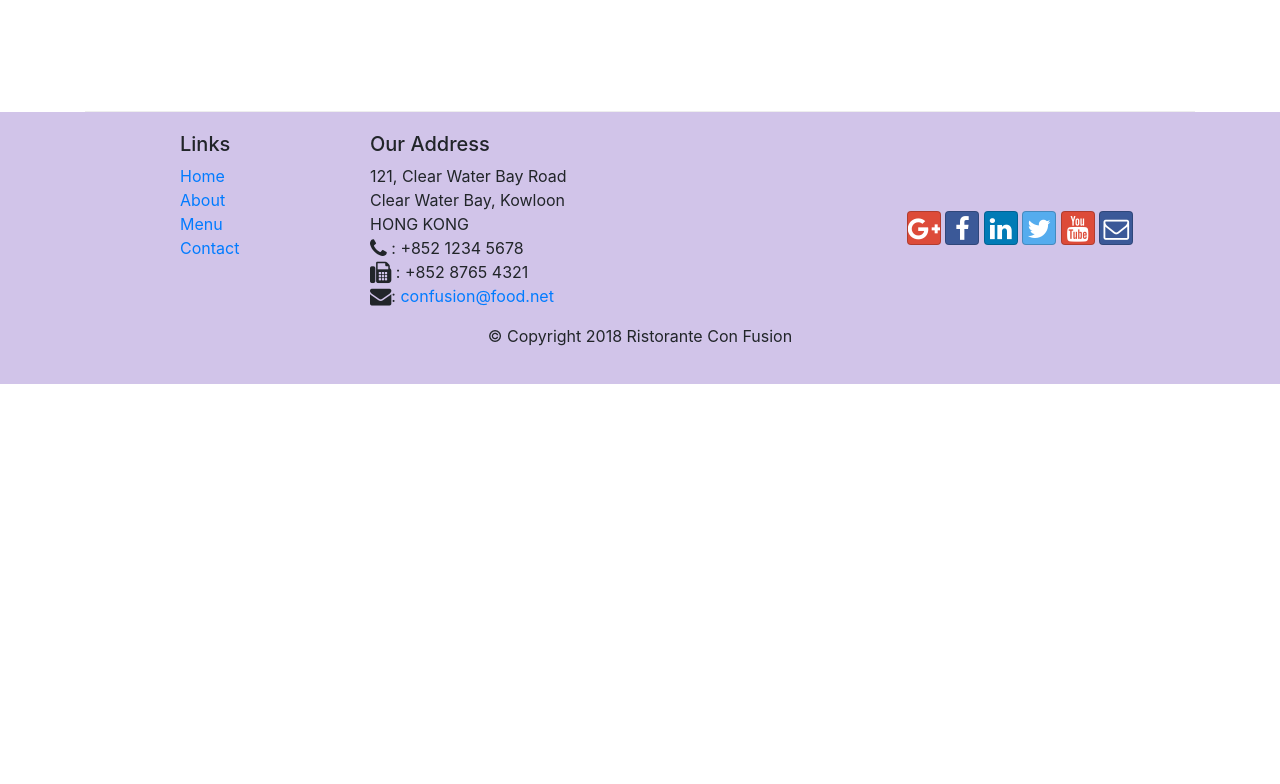
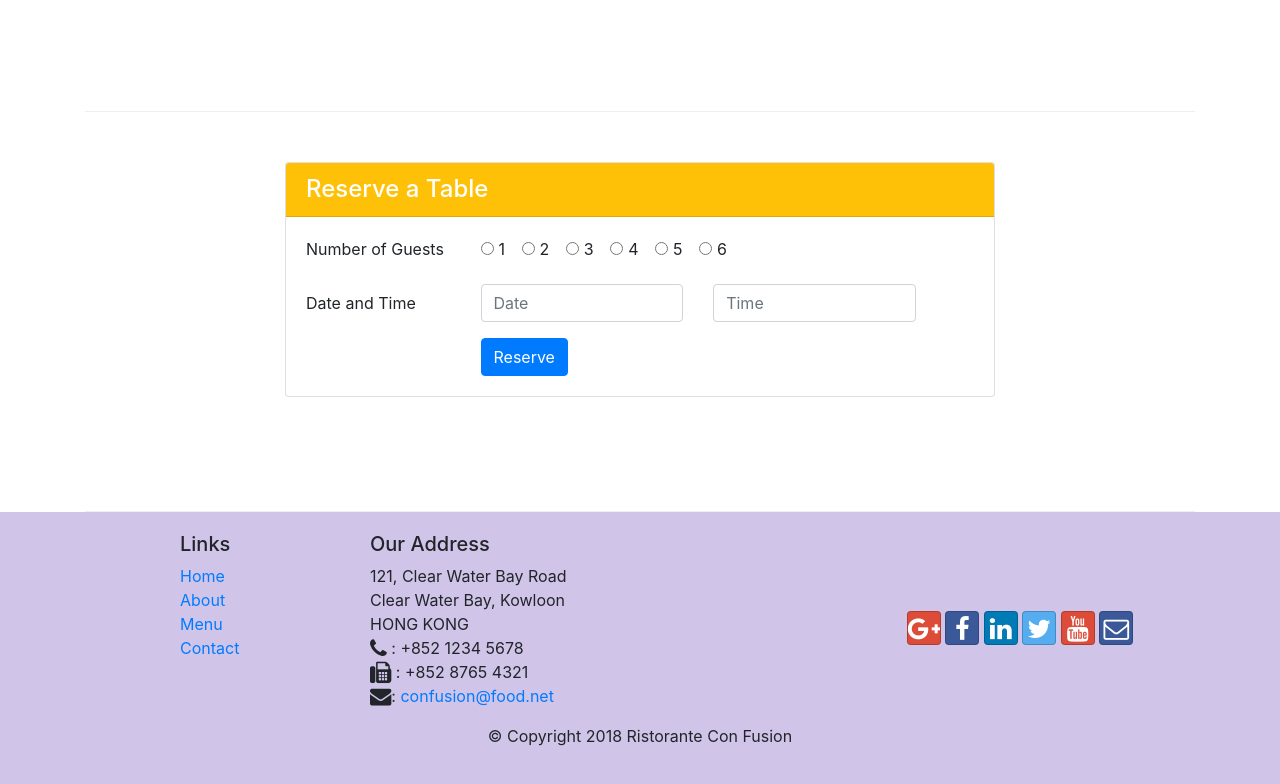
Before and after one commit to angingen/coursera-exercises, a website: page index.html in a window 1280 px wide. Shown: the part 1422-2206 px from the top of the page. Before the commit the page ends 1806 px from the top, so only its background shows below. Drawn offline with nearby package versions, Linux system fonts and the light colour scheme.

Commit message:
assignment 2 and tabs

```diff
--- a/css/styles.css
+++ b/css/styles.css
@@ -37,4 +37,12 @@ body {
 
 .navbar-dark {
 	background-color: #512DA8;
+
 }
+
+.tab-content {
+	border-left: 1px solid #ddd;
+	border-right: 1px solid #ddd;
+	border-bottom: 1px solid #ddd;
+	padding: 10px;
+}
--- a/index.html
+++ b/index.html
@@ -41,8 +41,13 @@
                     <h1>Ristorante con Fusion</h1>
                     <p>We take inspiration from the World's best cuisines, and create a unique fusion experience. Our lipsmacking creations will tickle your culinary senses!</p>
                 </div>
+
                 <div class="col-12 col-sm align-self-center">
                     <img src="img/logo.png" class="img-fluid">
+                </div>
+
+                <div class="col-12 col-sm align-self-center">
+                    <a class="btn btn-warning btn-sm btn-block" role="button" href="#reservation"><strong>Reserve Table</strong></a>
                 </div>
             </div>
         </div>
@@ -56,7 +61,7 @@
             <div class="col col-sm order-sm-first col-md">
 
                 <div class="media">
-                    <img src="img/uthappizza.png" alt="uthappizza" class="d-flex mr-3 img-tumbnail align-self-center">
+                    <img src="img/uthappizza.png" alt="uthappizza" class="d-flex mr-3 img-thumbnail align-self-center">
                     <div class="media-body">
                         <h2 class="mt-0">Uthappizza <span class="badge badge-danger">HOT</span> <span class="badge badge-pill badge-secondary">$4.99</span></h2>
                         <p class="d-none d-sm-block">A unique combination of Indian Uthappam (pancake) and Italian pizza, topped with Cerignola olives, ripe vine cherry tomatoes, Vidalia onion, Guntur chillies and Buffalo Paneer.</p>
@@ -74,7 +79,7 @@
             <div class="col col-sm col-md">
                 <div class="media">
                     <div class="media-body">
-                        <h2 class="mt-0">Weekend Grand Buffet</h2>
+                        <h2 class="mt-0">Weekend Grand Buffet <span class="badge badge-danger">NEW</span></h2>
                         <p class="d-none d-sm-block">Featuring mouthwatering combinations with a choice of five different salads, six enticing appetizers, six main entrees and five choicest desserts. Free flowing bubbly and soft drinks. All for just $19.99 per person </p>
                     </div>
                     <img src="img/buffet.png" alt="buffet" class="d-flex ml-3 align-self-center img-thumbnail order-sm-last"">
@@ -98,6 +103,65 @@
 
             </div>
         </div>
+
+        <!-- form for reservation request -->
+        <div id="reservation" class="row justify-content-center row-content">
+            <div class="col-sm-12 col-md-8">
+                <div class="card">
+                    <h4 class="card-header bg-warning text-white">Reserve a Table</h4>
+                    <div class="card-body">
+                        <form action="">
+                            <div class="form-group row">
+                                <legend class="col-sm-3 col-form-label pt-0">Number of Guests</legend>
+                                <div class="col-sm-9">
+                                    <div class="form-check form-check-inline">
+                                        <input type="radio" class="form-check-input" id="numofguest1" name="numofguest">
+                                        <label for="numofguest1" class="form-check-label">1</label>
+                                    </div>
+                                    <div class="form-check form-check-inline">
+                                        <input type="radio" class="form-check-input" id="numofguest2" name="numofguest">
+                                        <label for="numofguest2" class="form-check-label">2</label>
+                                    </div>
+                                    <div class="form-check form-check-inline">
+                                        <input type="radio" class="form-check-input" id="numofguest3" name="numofguest">
+                                        <label for="numofguest3" class="form-check-label">3</label>
+                                    </div>
+                                    <div class="form-check form-check-inline">
+                                        <input type="radio" class="form-check-input" id="numofguest4" name="numofguest">
+                                        <label for="numofguest4" class="form-check-label">4</label>
+                                    </div>
+                                    <div class="form-check form-check-inline">
+                                        <input type="radio" class="form-check-input" id="numofguest5" name="numofguest">
+                                        <label for="numofguest5" class="form-check-label">5</label>
+                                    </div>
+                                    <div class="form-check form-check-inline">
+                                        <input type="radio" class="form-check-input" id="numofguest6" name="numofguest">
+                                        <label for="numofguest6" class="form-check-label">6</label>
+                                    </div>
+                                </div>
+                            </div>
+                            <div class="from-group row">
+                                <label for="datetime" class="col-sm-3 col-form-label">Date and Time</label>
+                                <div class="col-sm-4">
+                                    <input type="text" class="form-control" id="datetime" placeholder="Date">
+                                </div>
+                                <div class="col-sm-4">
+                                    <input type="text" class="form-control" id="datetime" placeholder="Time">
+                                </div>
+                            </div>
+                            <div class="from-group row">
+                                <div class="offset-sm-3 col-sm-9 mt-3">
+                                    <button type="submit" class="btn btn-primary">
+                                        Reserve
+                                    </button>
+                                </div>
+                            </div>
+                        </form>
+                    </div>
+                </div>
+            </div>
+        </div>
+
     </div>
 
     <footer class="footer">
@@ -139,7 +203,10 @@
                     <p>© Copyright 2018 Ristorante Con Fusion</p>
                 </div>
            </div>
+
         </div>
+
+
     </footer>
     <!-- jQuery first, then Popper.js, then Bootstrap JS. -->
     <script src="node_modules/jquery/dist/jquery.slim.min.js"></script>
```
Also changed, not shown: aboutus.html (+27 -0 lines).
